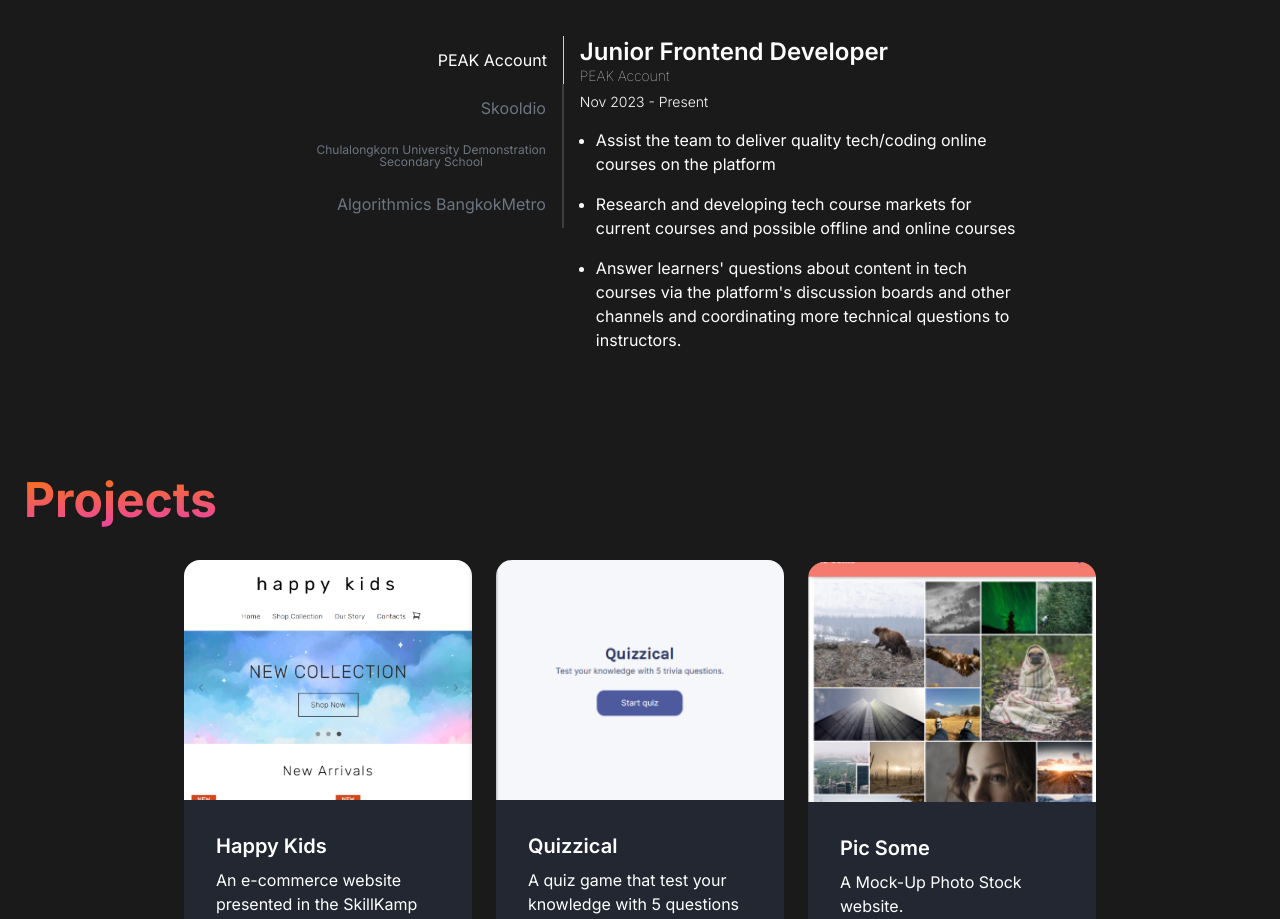
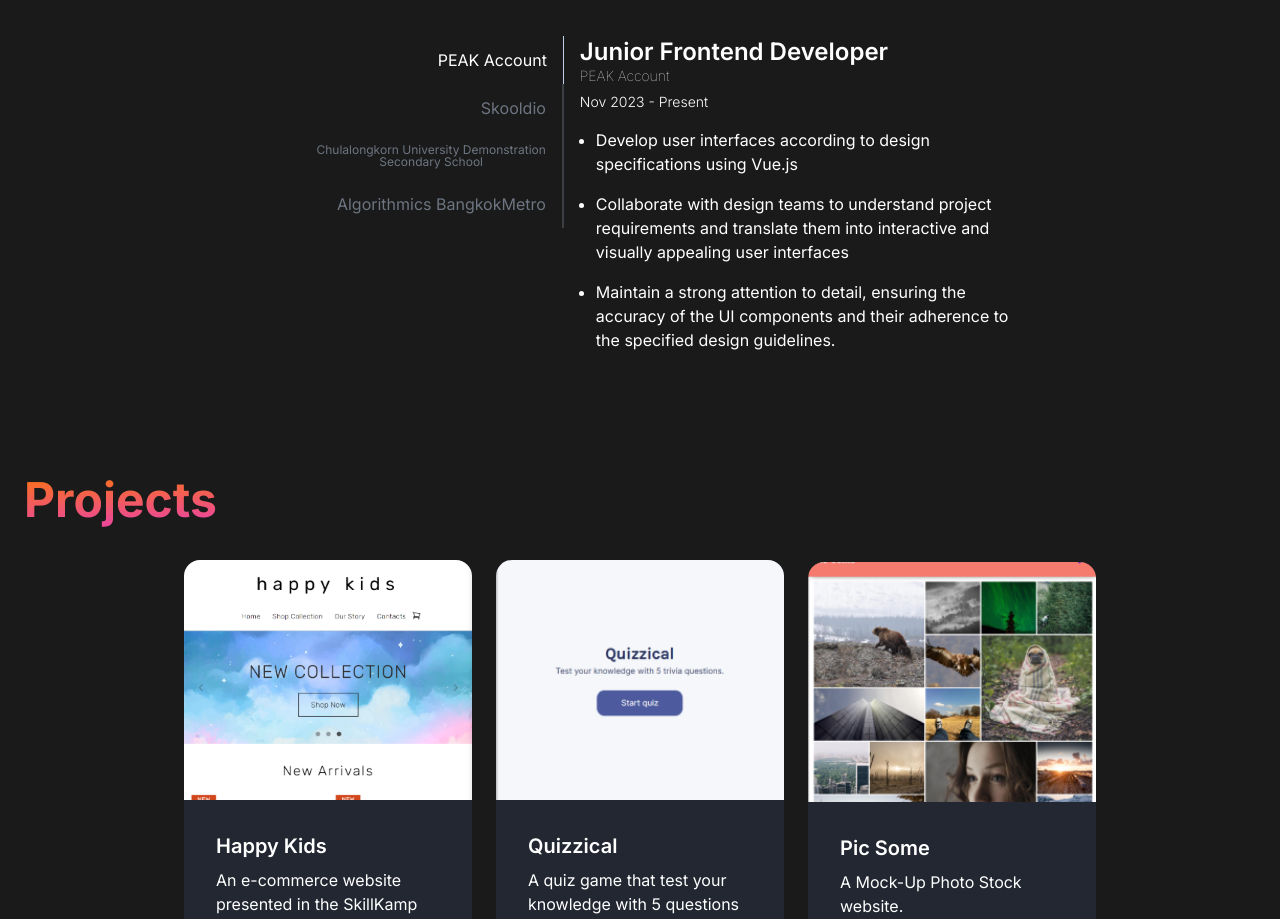
Before and after one commit to fronceee/web-dev-port, a React (Vite) app in the folder portfolio_2023/: page / in a window 1280 px wide. Shown: the part 1540-2459 px from the top of the page. Built offline with nearby package versions, Linux system fonts and the light colour scheme.

Commit message:
updata data

```diff
--- a/portfolio_2023/src/data/jobPlaces.js
+++ b/portfolio_2023/src/data/jobPlaces.js
@@ -4,9 +4,9 @@ const jobPlaces = [
     title: 'Junior Frontend Developer',
     time: 'Nov 2023 - Present',
     desc: [
-      'Assist the team to deliver quality tech/coding online courses on the platform',
-      'Research and developing tech course markets for current courses and possible offline and online courses',
-      "Answer learners' questions about content in tech courses via the platform's discussion boards and other channels and coordinating more technical questions to instructors.",
+      'Develop user interfaces according to design specifications using Vue.js',
+      'Collaborate with design teams to understand project requirements and translate them into interactive and visually appealing user interfaces',
+      "Maintain a strong attention to detail, ensuring the accuracy of the UI components and their adherence to the specified design guidelines.",
     ]
   },
   {
```
